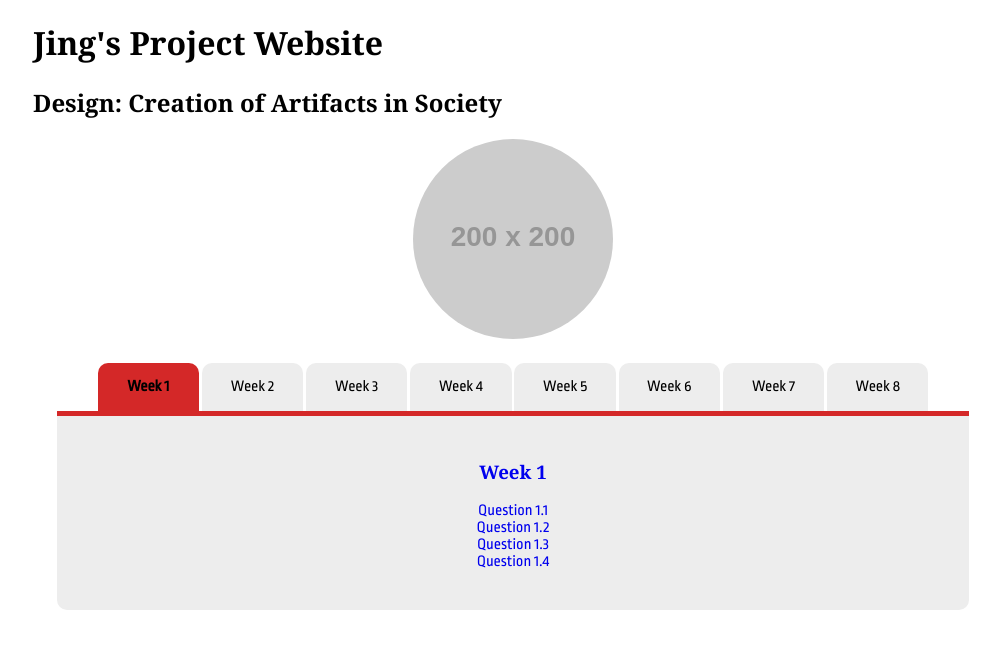
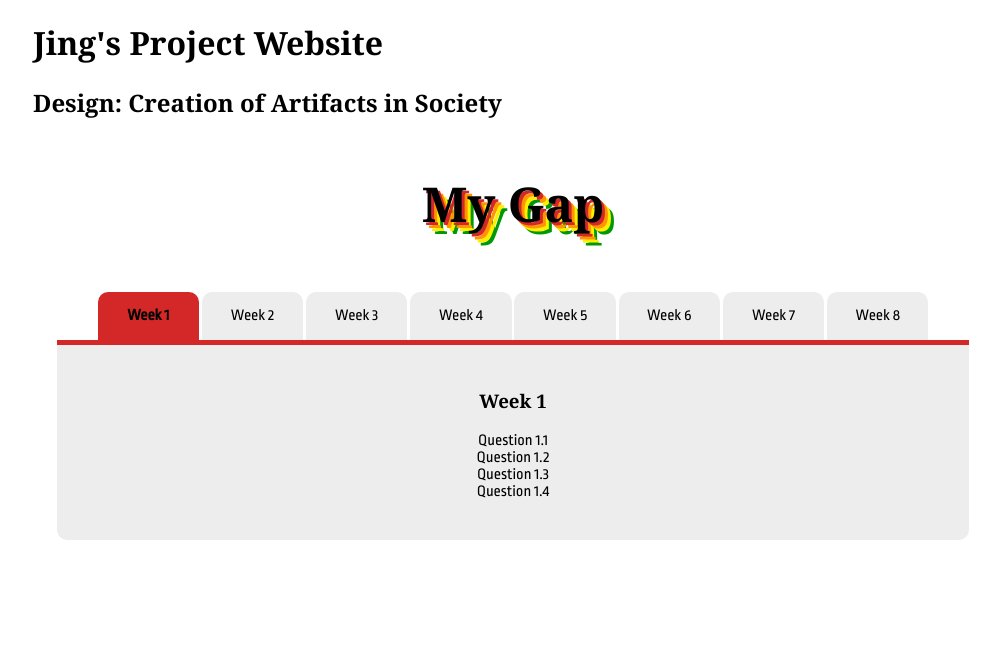
Before and after one commit to hjchen/project-site, a Jekyll site: the page built from index.html, in a window 1280 px wide. Shown: the top 649 px of the page, without its empty margins (127-1127 px from the left). Built offline with Jekyll 4.4.1, drawn with Linux system fonts in a browser that asks for light colours; some web fonts are replaced; Markdown is read by kramdown in place of the engine named in the settings.

Commit message:
Add styling to My Gap link on homepage;

```diff
--- a/_sass/base/_typography.scss
+++ b/_sass/base/_typography.scss
@@ -24,6 +24,7 @@ p {}
 
 a {
   text-decoration: none;
+  color: $black;
 }
 
 ul {
--- a/_sass/helpers/_variables.scss
+++ b/_sass/helpers/_variables.scss
@@ -34,6 +34,8 @@ $blue: #005eff;
 $indigo: #4b0082;
 $violet: #aa00ff;
 $brown: #9e4700;
+$white: rgba(255,255,255,1);
+$black: rgba(0, 0, 0, 1);
 
 // The amount lists, blockquotes and comments are indented.
 $indent-amount: 30px;
--- a/css/main.css
+++ b/css/main.css
@@ -420,12 +420,6 @@ img, canvas, iframe, video, svg {
   overflow-y: scroll;
 }
 
-.gap {
-  display: block;
-  margin-left: auto;
-  margin-right: auto;
-}
-
 body {
   font-family: "Ropa Sans", "Lucida Console", monospace, sans-serif;
 }
@@ -444,6 +438,7 @@ h3 {
 
 a {
   text-decoration: none;
+  color: black;
 }
 
 ul {
@@ -521,12 +516,19 @@ nav:last-child {
 }
 
 .gap {
-  height: 200px;
-  width: 200px;
+  text-align: center;
 }
 
-.round {
-  border-radius: 50%;
+.text-wrap {
+  display: inline-block;
+  font-size: 150%;
+  text-align: center;
+  -o-text-overflow: clip;
+  text-overflow: clip;
+  text-shadow: 3px 3px 0 #d42828, 6px 6px 0 #ff9500, 9px 9px 0 #ffee00, 12px 12px 0 #009905;
+}
+.text-wrap a {
+  color: black;
 }
 
 @-webkit-keyframes content-opacity {
--- a/index.html
+++ b/index.html
@@ -5,7 +5,7 @@ subtitle: "Design: Creation of Artifacts in Society"
 ---
 <section class="main">
   <div class="gap">
-    <a href="{{ site.baseurl }}/my-gap.html"><img src="http://placehold.it/200x200/000000&text=My+Gap" alt="My Gap" class="round"></a>
+    <span class="text-wrap"><a href="{{ site.baseurl }}/my-gap.html"><h1>My Gap</h1></a></span>
   </div>
   <div class="tabs-wrapper">
     <input type="radio" name="tab" id="tab1" class="tab-head" checked="checked"/>
```
Also changed, not shown: _sass/sections/_home.scss (+11 -5 lines).
